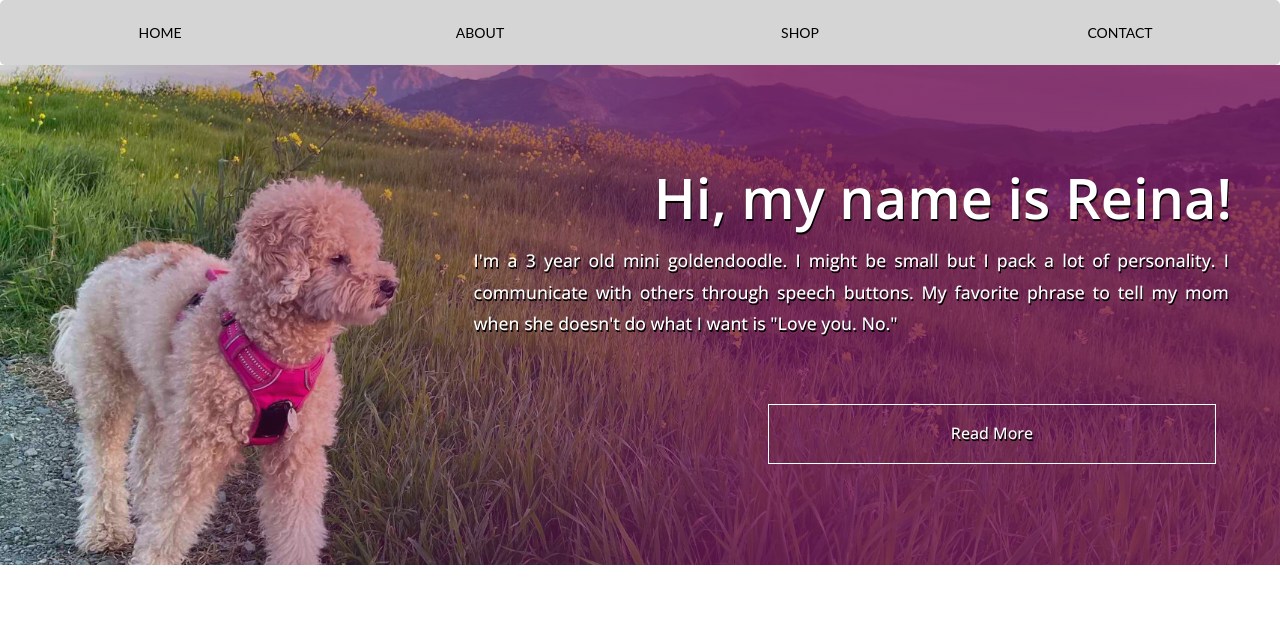
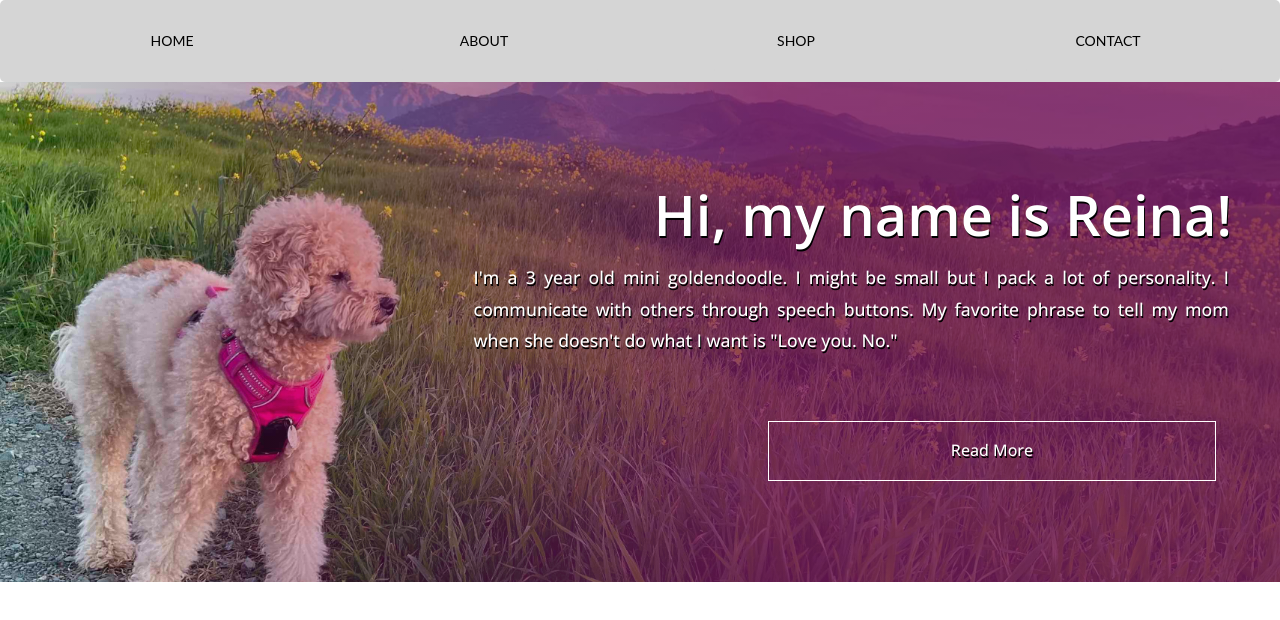
Before and after one commit to sfong-artdm173/Web-Design-Class, a plain HTML site: page artdm173/lab/lab3/index.html in a window 1280 px wide. Drawn offline with nearby package versions, Linux system fonts and the light colour scheme.

Commit message:
Lab 3 - nav CSS update v2

```diff
--- a/artdm173/lab/lab3/css/main.css
+++ b/artdm173/lab/lab3/css/main.css
@@ -28,93 +28,77 @@ nav {
           grid-auto-flow: column;
           justify-content: space-around;
           background: #d5d5d5;
+          color:#000;
           border-radius: 5px;
       }
 
+
+
       li {
-          float: left;
+          float: center;
           width: 100px;
           height: 50px;
+          padding: 0rem 2rem;
           line-height: 50px;
           position: relative;
           text-transform: uppercase;
           font-size: 14px;
-          color: #d5d5d5;
+          color: #000;
+          font-family: lato,sans-serif;
           cursor: pointer;
       }
 
       li:hover {
-          background: #d5d5d5;
+          background: #ca0668;
+          color:#fff;
+          padding: 0rem 2rem;
           border-radius: 5px;
           z-index: 5;
+
       }
 
 
   ul.drop-menu {
+    position: absolute;
       top: 100%;
       left: 0%;
       width: 100%;
-      padding: 0;
       display: grid;
       grid-auto-flow: row;
+      opacity: 0;
+      animation: menu 3s ease-in forwards;
 
   }
 
-      li {
+        drop-menu li {
           background: #d5d5d5;
           color: #000;
           font-family: lato,sans-serif;
+          opacity:0;
       }
 
-      li:hover{
+       ul.drop-menu li:hover {
           background: #ca0668;
           color: #fff;
-          animation-fill-mode: forwards;
+          cursor: pointer;
+          visibility: visible;
+         display:block;
+         opacity:1;
+
 
       }
 
-
-
-  /***** Default Trigger*****/
-
-  /*HIDE*/
-  ul.drop-menu li {
-    display: none;
-}
-
-  /*SHOW*/
-  li:hover ul.drop-menu li {
-    display:block;
-
-  }
-
-
-  /***** MENU *****/
-
-
-  li:hover > ul.drop-menu.menu {
-    perspective: 1000px;
-
-}
-
-li:hover ul.drop-menu.menu li {
-    opacity: 0;
-    animation: menu 300ms ease-in-out forwards;
-
-}
-
-
 @keyframes menu {
     0% {
-        opacity: 0;
+        opacity: 0,
         transform: rotateY(-90deg), translateY(30px);
-    };
+    }
     100% {
         opacity: 1;
         transform: rotateY(0deg), translateY(0px);
+    }
+}
 
-    };
-}
 
 
   /*#endregion*/
@@ -432,92 +416,5 @@ li:hover ul.drop-menu.menu li {
 
 /*#endregion*/
 
-/*#region Navigation */
-
-nav {
-  text-align: center;
-  margin: 0;
 
 }
-
-    ul {
-        list-style: none;
-        padding: 0;
-        margin: 0;
-        display: grid;
-        grid-auto-flow: column;
-        justify-content: space-around;
-        background: #d5d5d5;
-        border-radius: 5px;
-    }
-
-    li {
-        float: left;
-        width: 150px;
-        height: 65px;
-        line-height: 65px;
-        position: relative;
-        text-transform: uppercase;
-        font-size: 14px;
-        color: #d5d5d5;
-        cursor: pointer;
-
-    }
-
-    li:hover {
-        background: #d5d5d5;
-        border-radius: 5px;
-    }
-
-
-ul.drop-menu {
-    position: absolute;
-    top: 100%;
-    left: 0%;
-    width: 100%;
-    padding: 0;
-    display: grid;
-    grid-auto-flow: row;
-    animation-fill-mode: forwards;
-
-
-}
-
-    li {
-        background: #d5d5d5;
-        color: #000;
-        font-family: lato,sans-serif;
-    }
-
-    li:hover{
-        background: #ca0668;
-        color: #fff;
-        animation-fill-mode: forwards;
-
-    }
-
-    li:last-child {
-        border-radius: 0px 0px 5px 5px
-    }
-
-/***** Default Trigger*****/
-
-/*HIDE*/
-ul.drop-menu li {
-    display: none;
-}
-
-/*SHOW*/
-li:hover ul.drop-menu li {
-  display: block;
-}
-
-
-/***** MENU *****/
-
-
-
-/*#endregion*/
-
-
-}
```
